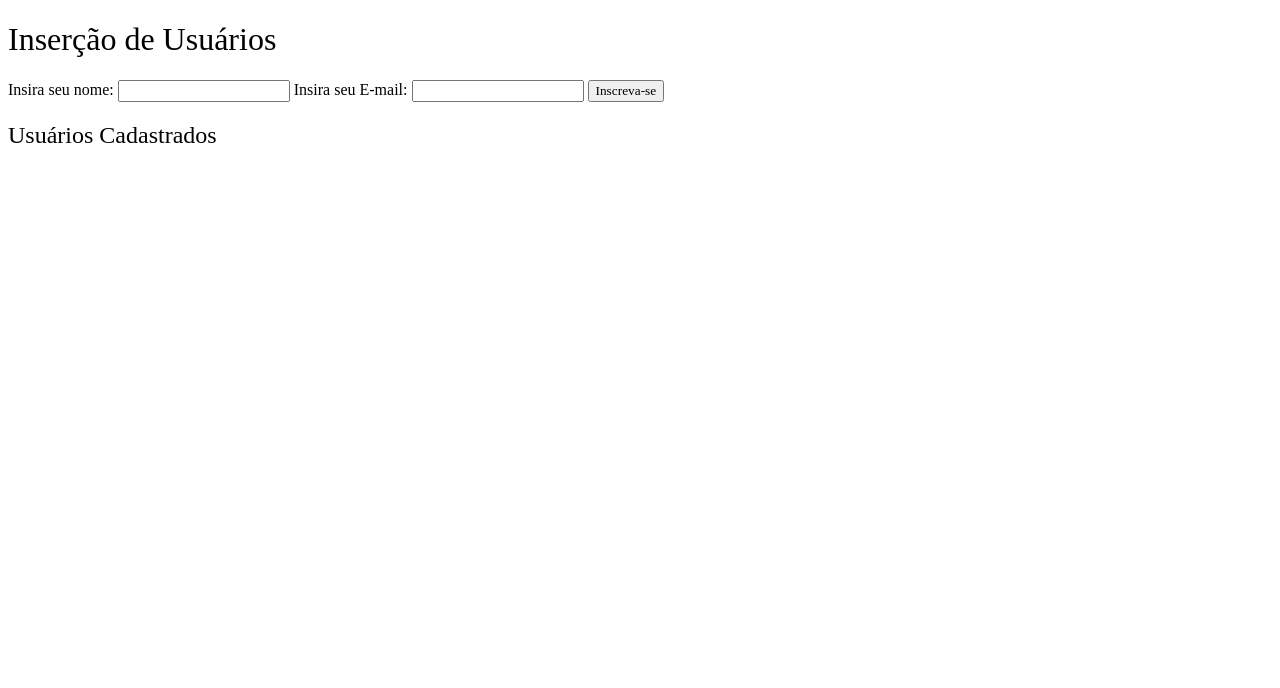
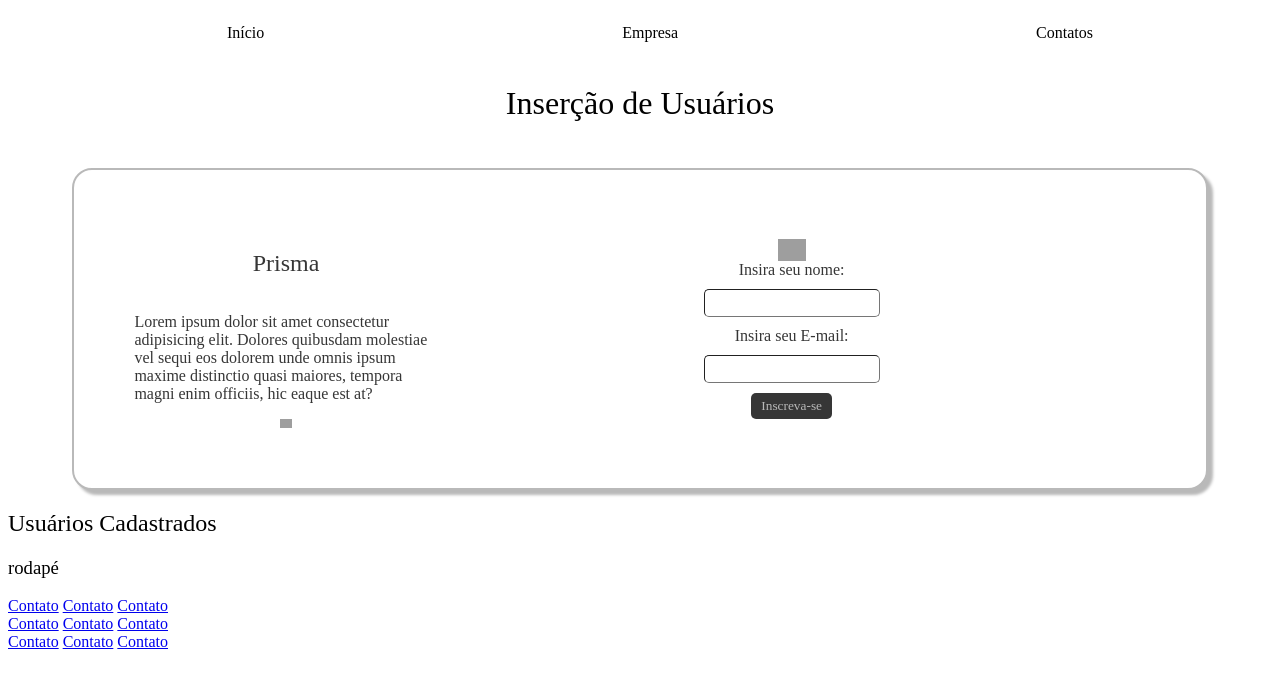
Before and after one commit to Gustx21/Entering-Data, a website built with Vite: page index.html in a window 1280 px wide. Built offline with nearby package versions, Linux system fonts and the light colour scheme; grey boxes are pictures that could not be loaded; files whose address does not match are found by name; a web font is replaced by a local one.

Commit message:
Adicionando mais conteúdo

```diff
--- a/index.html
+++ b/index.html
@@ -18,19 +18,60 @@
     <link href="https://fonts.googleapis.com/css2?family=Baskervville+SC&display=swap" rel="stylesheet">
 </head>
 <body>
-    <h1>Inserção de Usuários</h1>
+    <header id="anchors">
+        <menu>
+            <nav>
+                <a href="#" id="menu">Início</a>
+                <a href="#" id="menu">Empresa</a>
+                <a href="#" id="menu">Contatos</a>
+            </nav>
+        </menu>
 
-    <form action="" method="post" id="form">
-        <label for="user">Insira seu nome:</label>
-        <input type="text" name="user" id="user" required>
+        <h1 id="title">Inserção de Usuários</h1>
+    </header>
 
-        <label for="email">Insira seu E-mail:</label>
-        <input type="text" name="email" id="email" required>
+    <form action="" method="post">
+        <header id="content">
+            <h2>Prisma</h2>
+            <p>Lorem ipsum dolor sit amet consectetur adipisicing elit. Dolores quibusdam molestiae vel sequi eos dolorem unde omnis ipsum maxime distinctio quasi maiores, tempora magni enim officiis, hic eaque est at?</p>
 
-        <button type="submit" id="btn">Inscreva-se</button>
+            <img src="https://img.icons8.com/?size=100&id=aqb9SdV9P8oC&format=png&color=000000" alt="Logo do Prisma ORM" width="4%">
+        </header>
+
+        <main id="form">
+            <img src="https://img.icons8.com/?size=100&id=aqb9SdV9P8oC&format=png&color=000000" alt="Logo do Prisma ORM" width="4%">
+
+            <label for="user">Insira seu nome:</label>
+            <input type="text" name="user" id="user" required>
+
+            <label for="email">Insira seu E-mail:</label>
+            <input type="text" name="email" id="email" required>
+
+            <button type="submit" id="btn">Inscreva-se</button>
+        </main>
     </form>
 
     <h2>Usuários Cadastrados</h2>
-    <div id="dados"></div>
+    <section id="dados"></section>
+
+    <footer>
+        <h3>rodapé</h3>
+
+        <div id="rodape">
+            <a href="#">Contato</a>
+            <a href="#">Contato</a>
+            <a href="#">Contato</a>
+        </div>
+        <div id="rodape">
+            <a href="#">Contato</a>
+            <a href="#">Contato</a>
+            <a href="#">Contato</a>
+        </div>
+        <div id="rodape">
+            <a href="#">Contato</a>
+            <a href="#">Contato</a>
+            <a href="#">Contato</a>
+        </div>
+    </footer>
 </body>
 </html>
--- a/src/css/style.css
+++ b/src/css/style.css
@@ -3,3 +3,81 @@
     font-weight: 400;
     font-style: normal;
 }
+
+#anchors {
+    display: grid;
+    grid-template-columns: auto auto;
+    grid-template-rows: 3.5rem 6.5rem;
+    grid-template-areas:
+    "menu menu"
+    "h1 h1";
+}
+
+nav {
+    display: flex;
+    justify-content: space-around;
+}
+
+#menu {
+    text-decoration: none;
+    color: #000;
+}
+
+menu {
+    grid-area: menu;
+}
+
+#title {
+    display: flex;
+    justify-content: center;
+    grid-area: h1;
+}
+
+form {
+    display: grid;
+    grid-template-columns: 30% 70%;
+
+    border: 2px solid #b9b9b9;
+    border-radius: 20px;
+    background-color: #fff;
+    box-shadow: 5px 5px 3px #b9b9b9;
+    color: #363636;
+    margin: auto;
+    padding: 60px;
+    max-width: 80%;
+}
+
+#content {
+    display: flex;
+    flex-direction: column;
+    align-items: center;
+}
+
+#form {
+    display: flex;
+    flex-direction: column;
+    justify-content: center;
+    align-items: center;
+    text-align: center;
+    width: 100%;
+}
+
+#form input {
+    margin: 10px 0;
+    padding: 5px;
+    border-radius: 5px;
+    border-width: 1px;
+}
+
+#btn {
+    border: none;
+    border-radius: 5px;
+    background-color: #363636;
+    color: #b9b9b9;
+    padding:  5px 10px;
+}
+
+#btn:active {
+    background-color: #b9b9b9;
+    color: #363636;
+}
```
